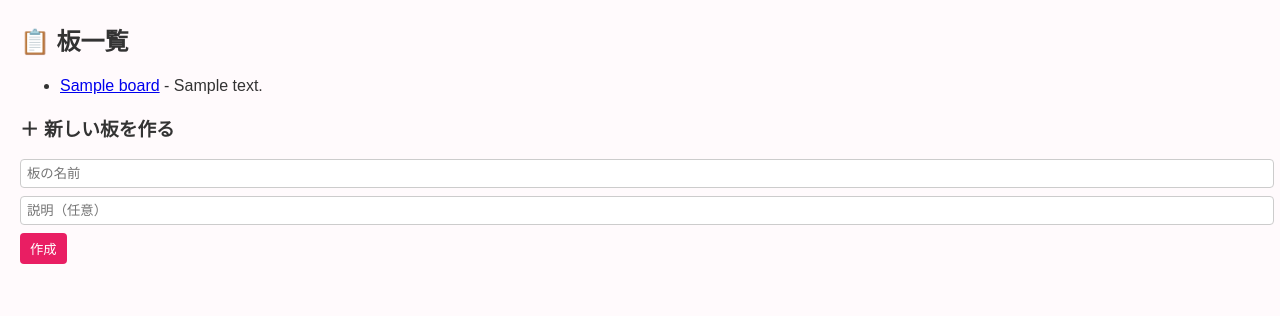
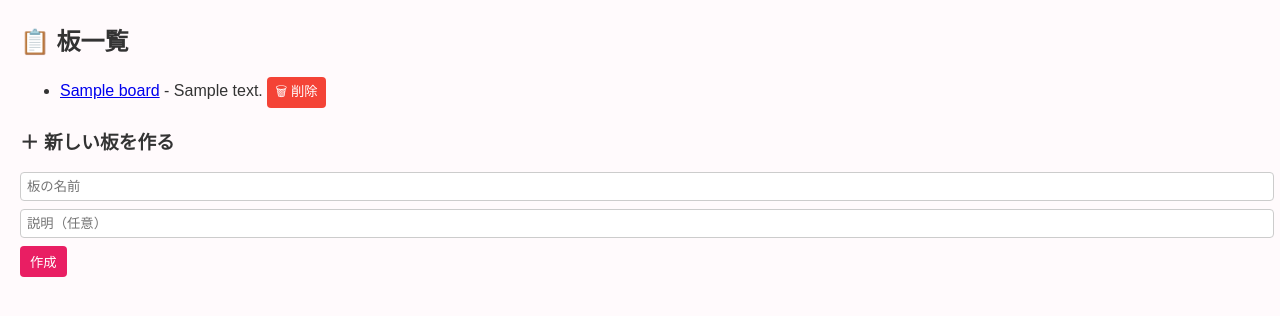
Before and after one commit to afternoon-tec/oshikatsu-bbs, a Flask app: template templates/index.html in a window 1280 px wide. Shown: the part 67-383 px from the top of the page. Run offline with Flask 3, Linux system fonts and the light colour scheme; the template is opened without the code that fills it: most values are stand-ins (such as "Sample title", 1, 10 or a date in 2020).

Commit message:
add: board delete feature

```diff
--- a/app.py
+++ b/app.py
@@ -98,6 +98,21 @@ def create_board():
     if board_name:
         return redirect(f"/board/{board_name}")
     return redirect("/")
+@app.route("/delete_board/<int:board_id>", methods=["POST"])
+def delete_board(board_id):
+    conn = get_db()
+    cur = conn.cursor()
+
+    # 投稿（posts）を削除
+    cur.execute("DELETE FROM posts WHERE board_id = ?", (board_id,))
+
+    # 板（boards）を削除
+    cur.execute("DELETE FROM boards WHERE id = ?", (board_id,))
+
+    conn.commit()
+    conn.close()
+
+    return redirect("/")
 
 
 if __name__ == "__main__":
--- a/static/style.css
+++ b/static/style.css
@@ -18,3 +18,14 @@ input, textarea { width: 100%; margin-bottom: 8px; padding: 6px; border: 1px sol
   border-radius: 8px;
   box-shadow: 0 2px 8px rgba(0,0,0,0.2);
 }
+.delete-btn {
+  background: #f44336;
+  color: white;
+  border: none;
+  padding: 4px 8px;
+  border-radius: 4px;
+  cursor: pointer;
+}
+.delete-btn:hover {
+  background: #d32f2f;
+}
--- a/templates/index.html
+++ b/templates/index.html
@@ -3,7 +3,12 @@
 <h2>📋 板一覧</h2>
 <ul>
   {% for b in boards %}
-    <li><a href="/board/{{ b.id }}">{{ b.name }}</a> - {{ b.description }}</li>
+    <li><a href="/board/{{ b.id }}">{{ b.name }}</a> - {{ b.description }}
+      <form action="/delete_board/{{ board.id }}" method="POST" style="display:inline;">
+        <button type="submit" class="delete-btn" onclick="return confirm('本当に削除しますか？');">🗑 削除</button>
+      </form>
+
+    </li>
   {% else %}
     <p>まだ板がありません。</p>
   {% endfor %}
```
